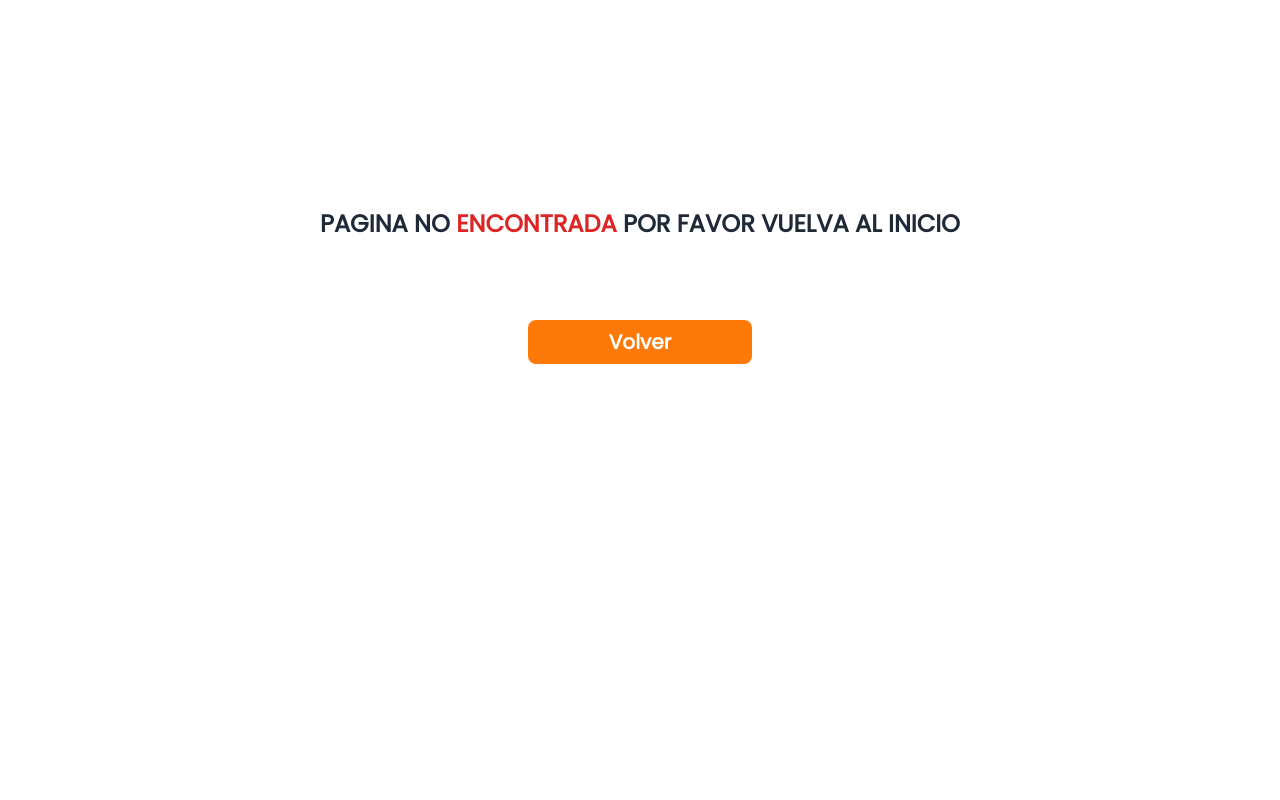
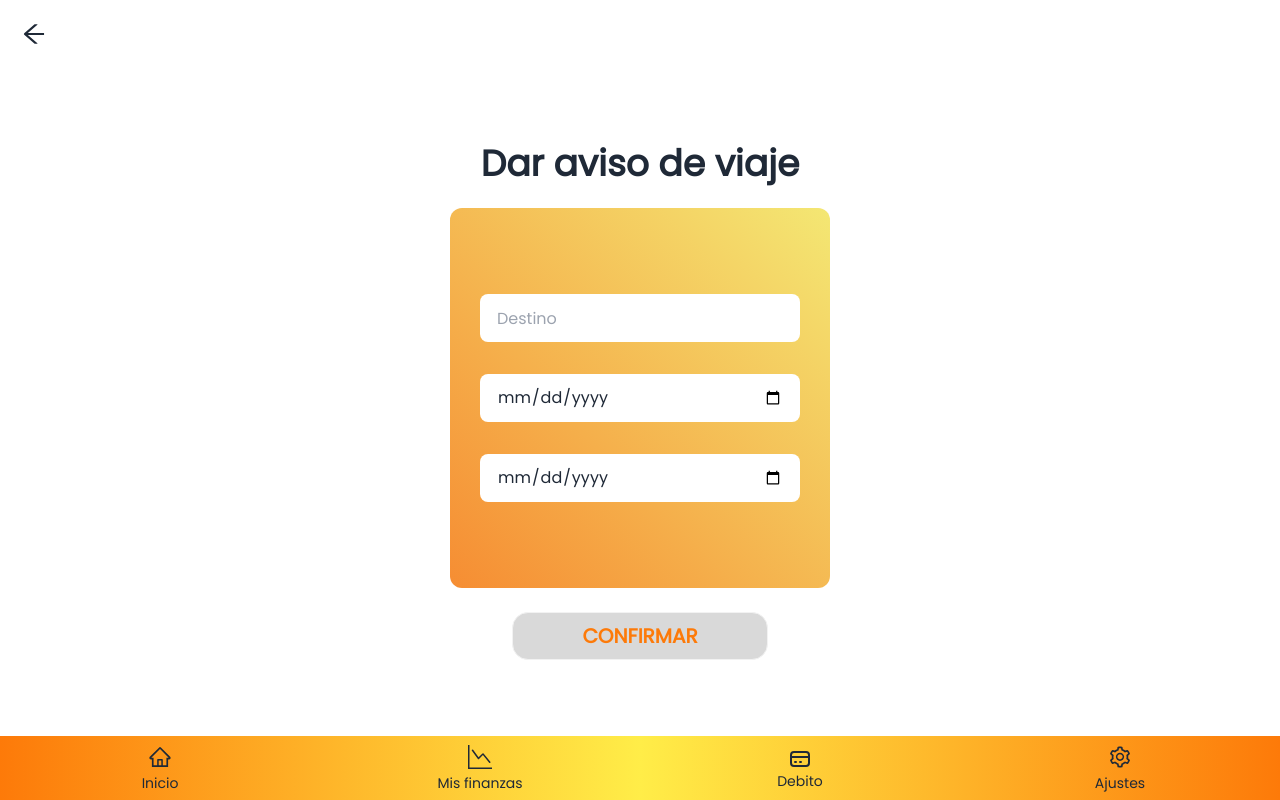
Before and after one commit to No-Country/c12-31-ft-node-react, a React (Vite) app in the folder client/: page /avisoViaje in a window 1280 px wide. Built offline with nearby package versions, Linux system fonts and the light colour scheme; no server answers; sample sign-in values are in the browser's storage.

Commit message:
cambios en opciones tarjeta

```diff
--- a/client/src/components/NavBarBottom/NavBarBottom.jsx
+++ b/client/src/components/NavBarBottom/NavBarBottom.jsx
@@ -75,7 +75,11 @@ export const NavBarBottom = () => {
               <CgArrowsExchangeAlt className='text-3xl'/><p className='text-xl text-bold'>Cambiar el limite diario</p>
               </Link>
             </li>
-            <li className='flex justify-right items-center gap-2 m-2'><TbWorld className='text-3xl'/><p className='text-xl text-bold'>Dar aviso de viaje</p></li>
+            <li className='flex justify-right items-center gap-2 m-2'>
+              <Link to={"/avisoViaje"} className='flex justify-right items-center gap-2'>
+              <TbWorld className='text-3xl'/><p className='text-xl text-bold'>Dar aviso de viaje</p>
+              </Link>
+              </li>
           </ul>
         </div>
 
--- /dev/null
+++ b/client/src/components/tarjetaDebito/AvisoViaje.jsx
@@ -0,0 +1,70 @@
+import { useState } from 'react'
+import { AiOutlineArrowLeft } from 'react-icons/ai'
+import { NavBarBottom } from '../NavBarBottom/NavBarBottom'
+import { Link } from 'react-router-dom'
+
+const AvisoViaje = () => {
+  const [destino, setDestino] = useState('');
+  const [fechaInicio, setFechaInicio] = useState('');
+  const [fechaFin, setFechaFin] = useState('');
+
+const handleDestino = (e) =>{
+  setDestino(e.target.value)
+};
+const handleFechaInicio = (e) =>{
+  setFechaInicio(e.target.value)
+}
+const handleFechaFin = (e) =>{
+  setFechaFin(e.target.value)
+};
+
+
+  return (
+    <div className='flex flex-col justify-between h-screen'>
+            <div className="flex justify-left items-center m-5" >
+        <Link to={"/dashboard"}>
+          <AiOutlineArrowLeft className="w-7 h-7" />
+        </Link>
+      </div>
+      <div className='flex flex-col justify-center items-center h-full gap-6'>
+        <div className='flex justify-center items-center'>
+        <h1 className='text-center font-bold text-4xl '>Dar aviso de viaje</h1>
+        </div>
+        <div className=" bg-[#D9D9D9] rounded-xl h-[380px] w-[380px] flex flex-col justify-center items-center gap-8 gradient-orange">
+
+
+            <input type="text" placeholder="Destino" className="input w-full max-w-xs" value={destino} onChange={handleDestino}/>
+            <input type="date" placeholder="Fecha de inicio del viaje" className="input w-full max-w-xs" value={fechaInicio} onChange={handleFechaInicio} />
+            <input type="date" placeholder="Fecha de retorno del viaje" className="input w-full max-w-xs" value={fechaFin} onChange={handleFechaFin} />
+
+
+
+
+        </div>
+      <div>
+        <button className='btn btn-wide rounded-2xl bg-[#D9D9D9] text-xl font-bold text-[#FD7A09]'onClick={()=>window.my_modal_1.showModal()}> Confirmar</button>
+
+
+          <dialog id="my_modal_1" className="modal ">
+            <form method="dialog" className="modal-box gradient-orange">
+              <h3 className="font-bold text-lg">Gracias por avisarnos de tu viaje!!</h3>
+              <p className="pt-4">Deseamos que disfrutes tu estadia en {destino}</p>
+              <p >desde el {fechaInicio} hasta el {fechaFin}!</p>
+              <div className="modal-action">
+                <Link to={"/dashboard"}>
+                  <button className="btn ">Cerrar</button>
+                </Link>
+              </div>
+            </form>
+          </dialog>
+      </div>
+
+      </div>
+      <div>
+        <NavBarBottom/>
+      </div>
+    </div>
+  )
+}
+
+export default AvisoViaje
--- a/client/src/components/tarjetaDebito/DenunciarTarjeta.jsx
+++ b/client/src/components/tarjetaDebito/DenunciarTarjeta.jsx
@@ -14,39 +14,56 @@ const DenunciarTarjeta = () => {
         <div className='flex justify-center items-center'>
         <h1 className='text-center font-bold text-4xl '>Denunciar Tarjeta</h1>
         </div>
-        <div className=" bg-[#D9D9D9] rounded-xl h-[380px] w-[380px] flex flex-col justify-center items-center gap-8">
+        <div className=" bg-[#D9D9D9] rounded-xl h-[380px] w-[380px] flex flex-col justify-center items-center gap-8 gradient-orange">
 
-        <div className="form-control bg-gray-400 px-6 w-4/5 items-center rounded-xl">
+        <div className="form-control px-5 items-center rounded-xl" style={{background: 'rgba( 255, 255, 255, 0.4 )',
+        backdropFilter: 'blur( 15.5px )'}}>
             <label className="label cursor-pointer flex justify-start items-center gap-10">
               <span className="label-text text-xl font-bold text-left w-40 ">Perdida</span>
-              <input type="radio" name="radio-10" className="radio checked:bg-black"  />
+              <input type="radio" name="radio-10" className="radio checked:bg-black border-[3px] border-[#3ED62B]"  />
             </label>
           </div>
 
-          <div className="form-control bg-gray-400 px-6 w-4/5 items-center rounded-xl">
+          <div className="form-control px-5 items-center rounded-xl" style={{background: 'rgba( 255, 255, 255, 0.4 )',
+        backdropFilter: 'blur( 15.5px )'}}>
             <label className="label cursor-pointer flex justify-start items-center gap-10">
               <span className="label-text text-xl font-bold text-left w-40 ">Robo</span>
-              <input type="radio" name="radio-10" className="radio checked:bg-black"  />
+              <input type="radio" name="radio-10" className="radio checked:bg-black border-[3px] border-[#3ED62B]"  />
             </label>
           </div>
 
-          <div className="form-control  bg-gray-400 px-6 w-4/5 items-center rounded-xl">
+          <div className="form-controll px-5 items-center rounded-xl" style={{background: 'rgba( 255, 255, 255, 0.4 )',
+        backdropFilter: 'blur( 15.5px )'}}>
             <label className="label cursor-pointer flex justify-start items-center gap-10">
               <span className="label-text text-xl font-bold text-left  w-40 ">Destrucción</span>
-              <input type="radio" name="radio-10" className="radio checked:bg-black"  />
+              <input type="radio" name="radio-10" className="radio checked:bg-black border-[3px] border-[#3ED62B]"  />
             </label>
           </div>
 
-          <div className="form-control bg-gray-400 px-6 w-4/5 items-center rounded-xl">
+          <div className="form-control px-5 items-center rounded-xl" style={{background: 'rgba( 255, 255, 255, 0.4 )',
+        backdropFilter: 'blur( 15.5px )'}}>
             <label className="label cursor-pointer flex justify-start items-center gap-10">
               <span className="label-text text-xl font-bold text-left w-40 ">Otro</span>
-              <input type="radio" name="radio-10" className="radio checked:bg-black"  />
+              <input type="radio" name="radio-10" className="radio checked:bg-black border-[3px] border-[#3ED62B]"  />
             </label>
           </div>
 
         </div>
       <div>
-        <button className='btn btn-wide rounded-2xl bg-[#D9D9D9]  font-bold'>Confirmar</button>
+        <button className='btn btn-wide rounded-2xl bg-[#D9D9D9] text-xl font-bold text-red-600' onClick={()=>window.my_modal_1.showModal()}>Confirmar</button>
+
+          <dialog id="my_modal_1" className="modal">
+            <form method="dialog" className="modal-box gradient-orange">
+              <h3 className="font-bold text-lg">Ya tomamos tu denuncia!</h3>
+              <p className="py-4">Ya pusimos en marcha una nueva reimpresion de tu tarjeta</p>
+              <p >y te la vamos a estar enviando a tu casa en los proximos dias!</p>
+              <div className="modal-action">
+                <Link to={"/dashboard"}>
+                  <button className="btn">Cerrar</button>
+                </Link>
+              </div>
+            </form>
+          </dialog>
       </div>
 
       </div>
--- a/client/src/components/tarjetaDebito/LimiteDiario.jsx
+++ b/client/src/components/tarjetaDebito/LimiteDiario.jsx
@@ -1,14 +1,16 @@
-import { React } from 'react';
+import { React, useState } from 'react';
 import { AiOutlineArrowLeft } from "react-icons/ai";
 import { NavBarBottom } from "../NavBarBottom/NavBarBottom";
 import { Link } from "react-router-dom";
 
 const LimiteDiario = () => {
-/*   const [value, setValue] = React.useState(10); */
+    const [rangeValue, setRangeValue] = useState(100);
 
-/*   const handleChange = (event) => {
-    setValue(event.target.value);
-  } */
+    const handleChange = (event) => {
+      const newValue = parseInt(event.target.value);
+      setRangeValue(newValue);
+
+      }
 
   return (
     <div className="flex flex-col justify-between h-screen">
@@ -17,20 +19,33 @@ const LimiteDiario = () => {
           <AiOutlineArrowLeft className="w-7 h-7" />
         </Link>
       </div>
-      <div className="flex flex-col justify-center items-center h-full gap-6">
-        <div className="flex flex-col justify-center items-center">
+      <div className="flex flex-col justify-center items-center h-full gap-6 ">
+        <div className="flex flex-col justify-center items-center ">
           <h1 className="text-left font-bold text-3xl ">Limite de tu NC Coin Card</h1>
-          <p className="text-center font-bold text-l">Aquí podrás consultar y modificar los limites de tus compras diarias.</p>
+          <p className="text-center font-bold text-l px-3">Aquí podrás consultar y modificar los limites de tus compras diarias.</p>
         </div>
-        <div className=" bg-[#D9D9D9] rounded-xl h-[380px] w-[380px] flex flex-col justify-center items-center gap-8">
-
-        <input /* onChange={handleChange()}  */type="range" min={0} max="100" value= "10" className="range"  />
+        <div className=" bg-[#D9D9D9] rounded-xl h-[380px] w-[380px] flex flex-col justify-center items-center gap-8 gradient-orange">
+        <div>
+          <p className='text-lg font-bold' >Monto diario de extracción= ${rangeValue} </p>
+        </div>
+        <input   onChange={handleChange}    type="range" min={1000} max={100000} value={rangeValue} step={100}  className="range w-[80%]"  />
 
         </div>
         <div>
-          <button className="btn btn-wide rounded-2xl bg-[#D9D9D9]  font-bold">
-            Confirmar
-          </button>
+          <button className='btn btn-wide rounded-2xl bg-[#D9D9D9] text-xl font-bold' onClick={()=>window.my_modal_1.showModal()}>Confirmar</button>
+
+        <dialog id="my_modal_1" className="modal">
+          <form method="dialog" className="modal-box gradient-orange">
+            <h3 className="font-bold text-lg">Cambio confirmado!</h3>
+            <p className="py-4">A partir de ahora tu limite de extraccion diaria es</p>
+            <p >de <strong>${rangeValue}</strong> con tu tarjeta de debito!</p>
+            <div className="modal-action">
+              <Link to={"/dashboard"}>
+                <button className="btn">Cerrar</button>
+              </Link>
+            </div>
+          </form>
+        </dialog>
         </div>
       </div>
       <div>
--- a/client/src/routes/AppRoutes.jsx
+++ b/client/src/routes/AppRoutes.jsx
@@ -25,6 +25,7 @@ import LimiteDiario from "../components/tarjetaDebito/LimiteDiario";
 import PaginaError from "../components/Error/PaginaError";
 import { Movimientos } from "../components/Movimientos";
 import { TransferenciaCelular } from "../components/Transferencias/TransferenciaCelular";
+import AvisoViaje from "../components/tarjetaDebito/AvisoViaje";
 
 
 function AppRoutes() {
@@ -67,9 +68,10 @@ function AppRoutes() {
           {/* AJUSTES */}
           <Route path="/ajustes" element={<AjustesScreen />} />
 
-          {/* DENUNCIAR TARJETA */}
+          {/* ACCIONES TARJETA */}
           <Route path="/denunciarTarjeta" element={<DenunciarTarjeta/>} />
           <Route path="/limiteDiario" element={<LimiteDiario/>} />
+          <Route path="/avisoViaje" element={<AvisoViaje/>} />
 
 
 
```
